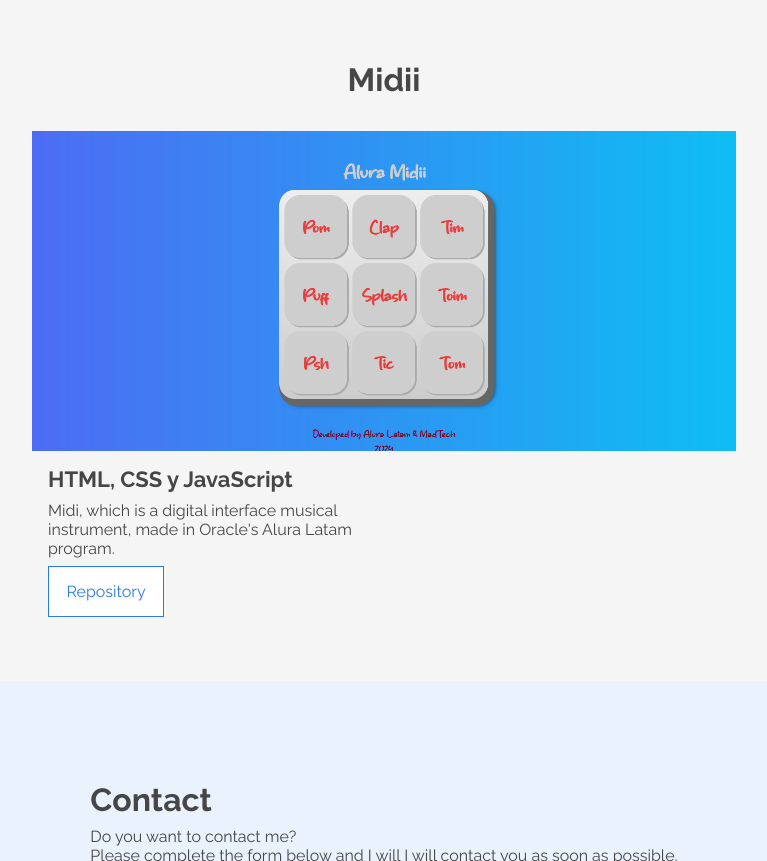
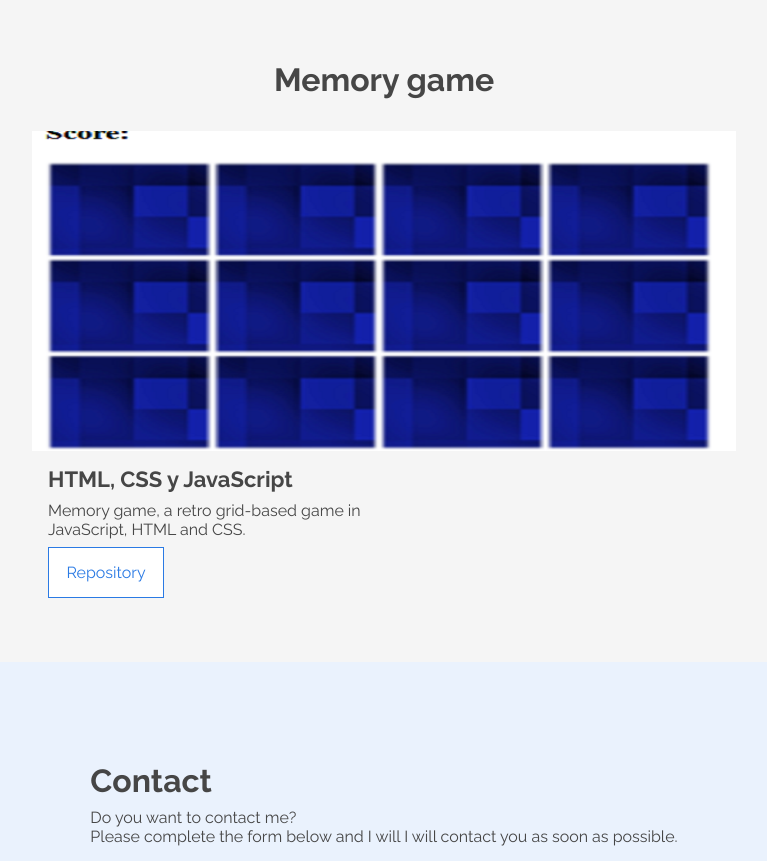
Before and after one commit to m1994d/portafolio, a website: page index.html in a window 1280 px wide. Shown: the part 3345-4206 px from the top of the page, without its empty margins (256-1023 px from the left). Drawn offline with Linux system fonts and the light colour scheme.

Commit message:
Memory Game code

```diff
--- a/index.html
+++ b/index.html
@@ -355,15 +355,15 @@
                 </div>
             </div>
 
-            <h2 class="experience__section__title" data-i18n="experiencetitle">Midii</h2>
+            <h2 class="experience__section__title" data-i18n="experiencetitle">Memory game</h2>
             <div class="experience__box">
-                <img class="experience__img" src="assets/images/midi.png">
+                <img class="experience__img" src="assets/images/memorygame.png">
                 <div class="experience__info__container">
                     <h2 class="experience__title" data-i18n="experienceworktitle1">HTML, CSS y JavaScript</h2>
-                    <h3 class="experience__text" data-i18n="experiencetext1">Midi, which is a digital interface musical instrument, made in Oracle's Alura Latam program.</h3>
+                    <h3 class="experience__text" data-i18n="experiencetext1">Memory game, a retro grid-based game in JavaScript, HTML and CSS.</h3>
                     <div class="experience__description">
                         <!-- Pon el enlace del proyecto en Github o GithubPages -->
-                        <span class="experience__repo"><a href="https://github.com/m1994d/midi.git"
+                        <span class="experience__repo"><a href="https://github.com/m1994d/juego-de-memoria.github.io"
                                 target="_blank"><button class="experience__boton--repo">Repository</button></a></span>
                     </div>
                 </div>
```
Also changed, not shown: assets/images/memorygame.png (added).
